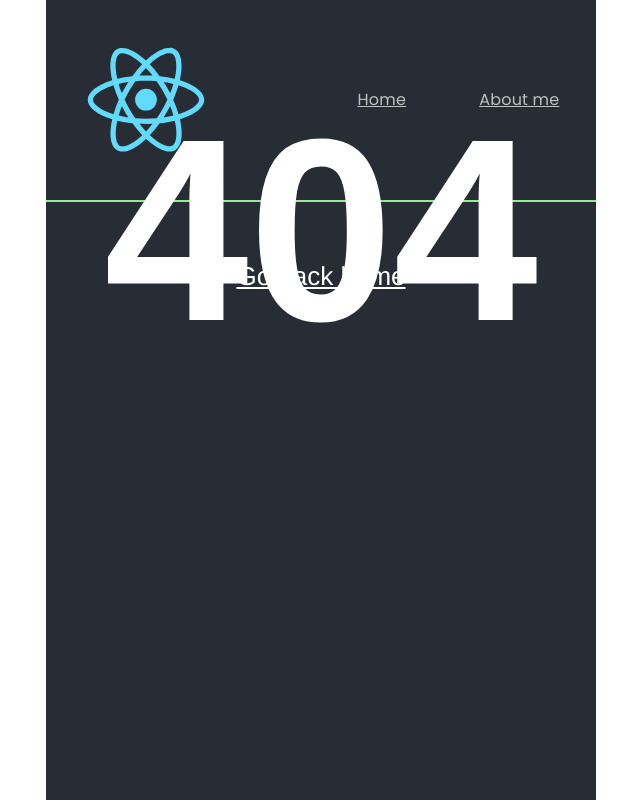
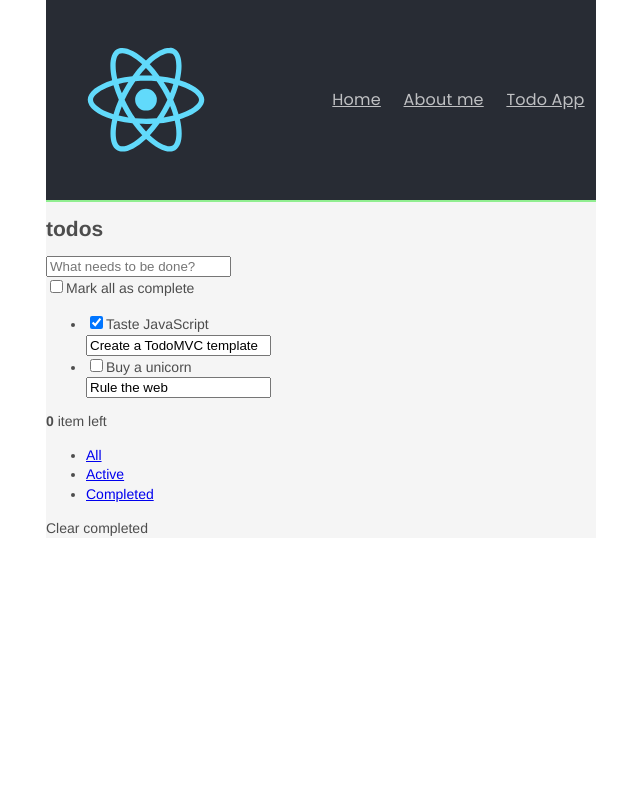
Before and after one commit to paulina-ani/first-react-app, a React (Create React App) app: page /todoapp in a window 1280 px wide. Before the commit this address had no page. Shown: the top 800 px of the page, without its empty margins (319-959 px from the left). Built offline with nearby package versions, Linux system fonts and the light colour scheme.

Commit message:
TodoApp added to NavBar and routed

```diff
--- a/src/App.js
+++ b/src/App.js
@@ -1,6 +1,6 @@
 import React from "react";
 import "./App.css";
-import { LandingPage, AboutMe, NoMatch } from "./scenes";
+import { LandingPage, AboutMe, NoMatch, TodoApp } from "./scenes";
 import {
   Route,
   BrowserRouter as Router,
@@ -16,6 +16,7 @@ function App(props) {
       <Switch>
         <Route exact path="/landing-page" component={LandingPage} />
         <Route exact path="/aboutme" component={AboutMe} />
+        <Route exact path="/todoapp" component={TodoApp} />
         <Redirect exact from="/" to="landing-page" />
         <Route component={NoMatch} />
       </Switch>
--- a/src/components/NavBar/NavBar.js
+++ b/src/components/NavBar/NavBar.js
@@ -16,8 +16,11 @@ function NavBar(props) {
         <Link className={link} to="/">
           Home
         </Link>
-        <Link className={link} to="/aboutme" {...props}>
+        <Link className={link} to="/aboutme">
           About me
+        </Link>
+        <Link className={link} to="todoapp">
+          Todo App
         </Link>
       </nav>
     </header>
```
